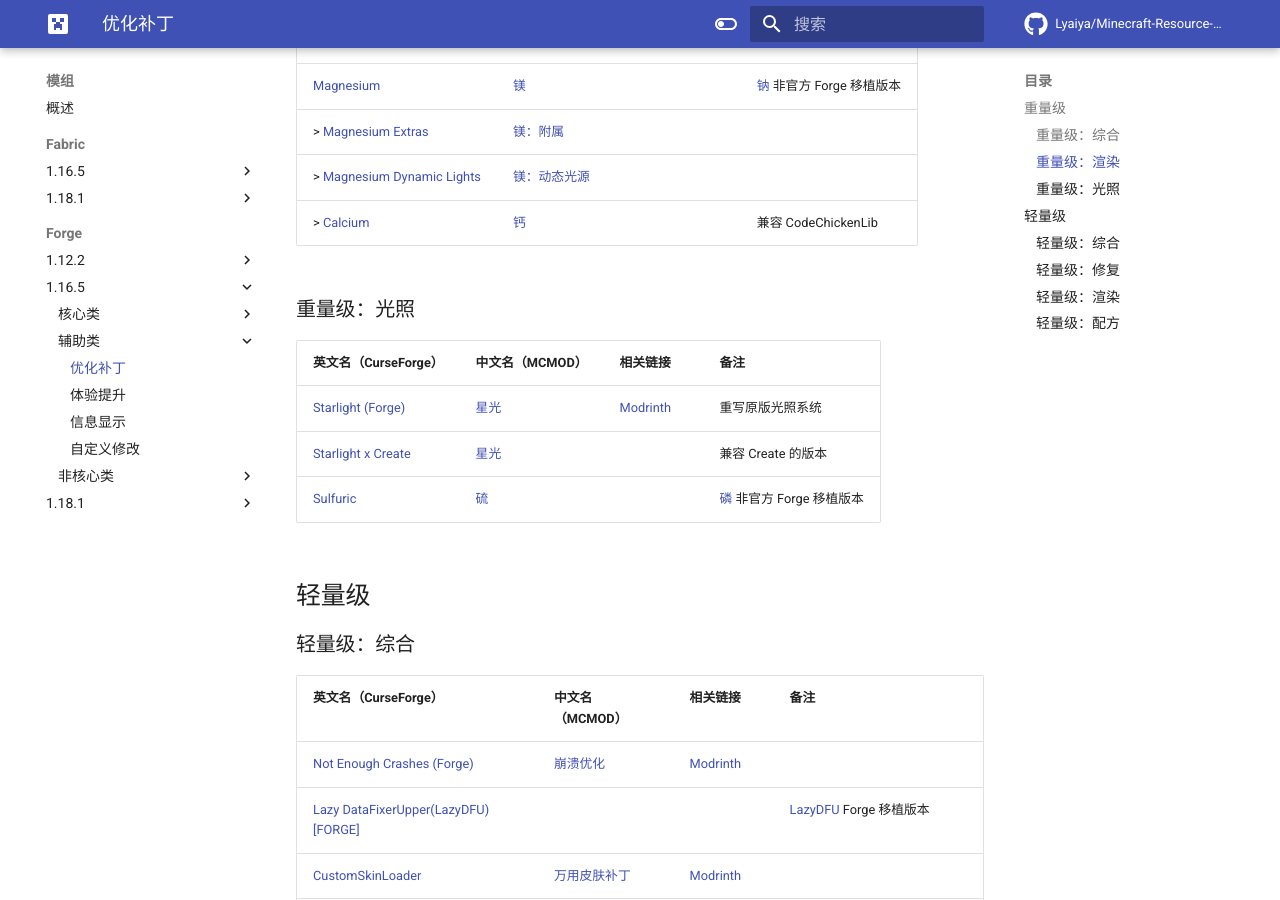
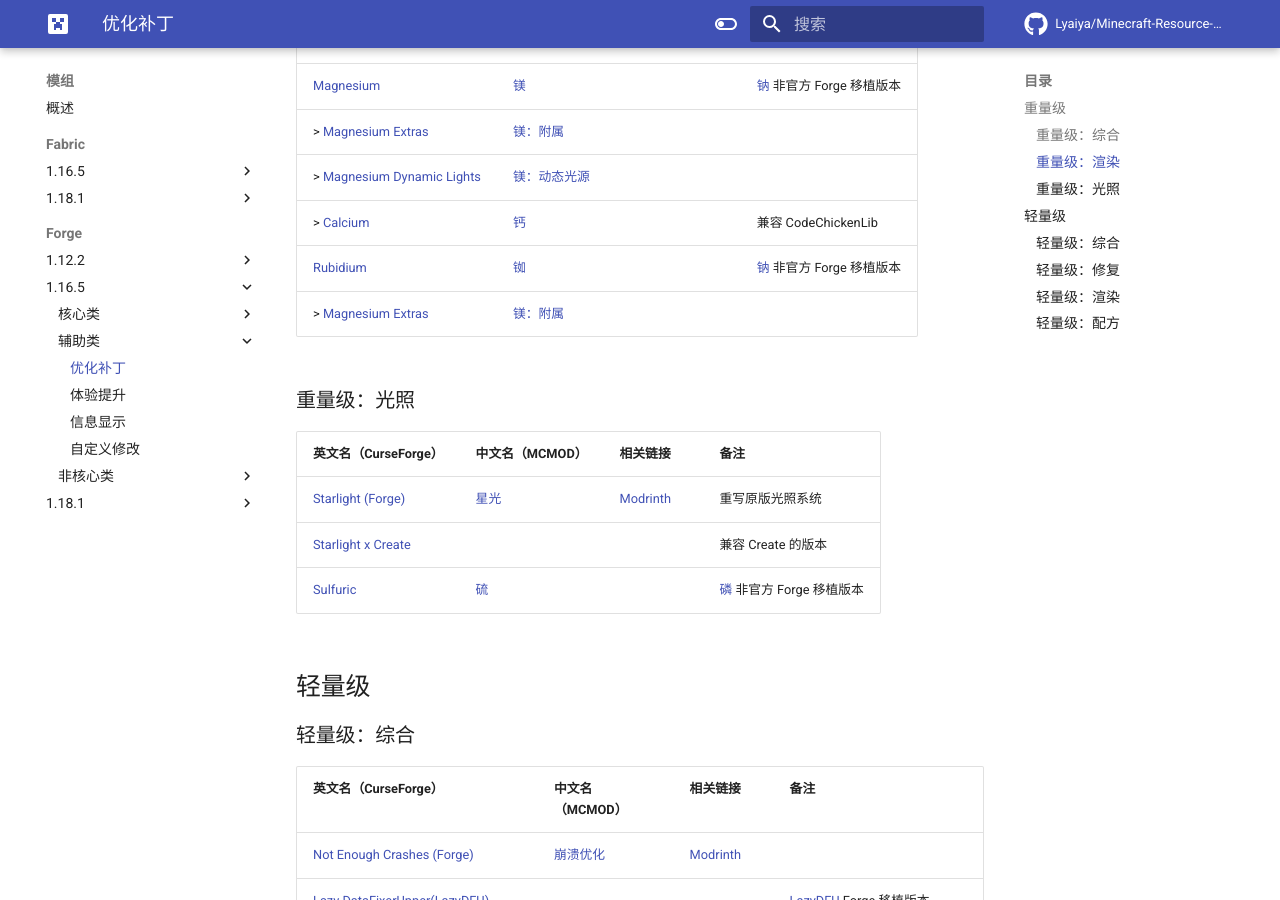
Before and after one commit to Lyaiya/Minecraft-Resource-Guide, an MkDocs documentation site: the page built from docs/模组/forge/1.16.5/辅助类/优化补丁.md, in a window 1280 px wide and 900 px high, scrolled down 856 px. Built offline with MkDocs 1.6.1 and Material for MkDocs 9.7.7, drawn with Linux system fonts in a browser that asks for light colours; comment, search, counter and statistics services are not loaded.

Commit message:
补充模组

```diff
--- a/docs/模组/forge/1.16.5/辅助类/优化补丁.md
+++ b/docs/模组/forge/1.16.5/辅助类/优化补丁.md
@@ -24,14 +24,16 @@
 | > [Magnesium Extras](https://www.curseforge.com/minecraft/mc-mods/magnesium-extras)               | [镁：附属](https://www.mcmod.cn/class/5312.html)     |          |                                                                  |
 | > [Magnesium Dynamic Lights](https://www.curseforge.com/minecraft/mc-mods/dynamiclights-reforged) | [镁：动态光源](https://www.mcmod.cn/class/5302.html) |          |                                                                  |
 | > [Calcium](https://www.curseforge.com/minecraft/mc-mods/calcium)                                 | [钙](https://www.mcmod.cn/class/5212.html)           |          | 兼容 CodeChickenLib                                              |
+| [Rubidium](https://www.curseforge.com/minecraft/mc-mods/rubidium)                                 | [铷](https://www.mcmod.cn/class/5608.html)           |          | [钠](https://www.mcmod.cn/class/2785.html) 非官方 Forge 移植版本 |
+| > [Magnesium Extras](https://www.curseforge.com/minecraft/mc-mods/magnesium-extras)               | [镁：附属](https://www.mcmod.cn/class/5312.html)     |          |                                                                  |
 
 ### 重量级：光照
 
-| 英文名（CurseForge）                                                                  | 中文名（MCMOD）                                  | 相关链接                                             | 备注                                                                     |
-| ------------------------------------------------------------------------------------- | ------------------------------------------------ | ---------------------------------------------------- | ------------------------------------------------------------------------ |
-| [Starlight (Forge)](https://www.curseforge.com/minecraft/mc-mods/starlight-forge)     | [星光](https://www.mcmod.cn/class/3303.html)     | [Modrinth](https://modrinth.com/mod/starlight-forge) | 重写原版光照系统                                                         |
-| [Starlight x Create](https://www.curseforge.com/minecraft/mc-mods/starlight-x-create) | [星光](https://www.mcmod.cn/class/3303.html)     |                                                      | 兼容 Create 的版本                                                       |
-| [Sulfuric](https://www.curseforge.com/minecraft/mc-mods/phosphor-reforged)            | [硫](https://www.mcmod.cn/class/4899.html)       |                                                      | [磷](https://www.mcmod.cn/class/1766.html) 非官方 Forge 移植版本         |
+| 英文名（CurseForge）                                                                  | 中文名（MCMOD）                              | 相关链接                                             | 备注                                                             |
+| ------------------------------------------------------------------------------------- | -------------------------------------------- | ---------------------------------------------------- | ---------------------------------------------------------------- |
+| [Starlight (Forge)](https://www.curseforge.com/minecraft/mc-mods/starlight-forge)     | [星光](https://www.mcmod.cn/class/3303.html) | [Modrinth](https://modrinth.com/mod/starlight-forge) | 重写原版光照系统                                                 |
+| [Starlight x Create](https://www.curseforge.com/minecraft/mc-mods/starlight-x-create) |                                              |                                                      | 兼容 Create 的版本                                               |
+| [Sulfuric](https://www.curseforge.com/minecraft/mc-mods/phosphor-reforged)            | [硫](https://www.mcmod.cn/class/4899.html)   |                                                      | [磷](https://www.mcmod.cn/class/1766.html) 非官方 Forge 移植版本 |
 
 ## 轻量级
 
```
